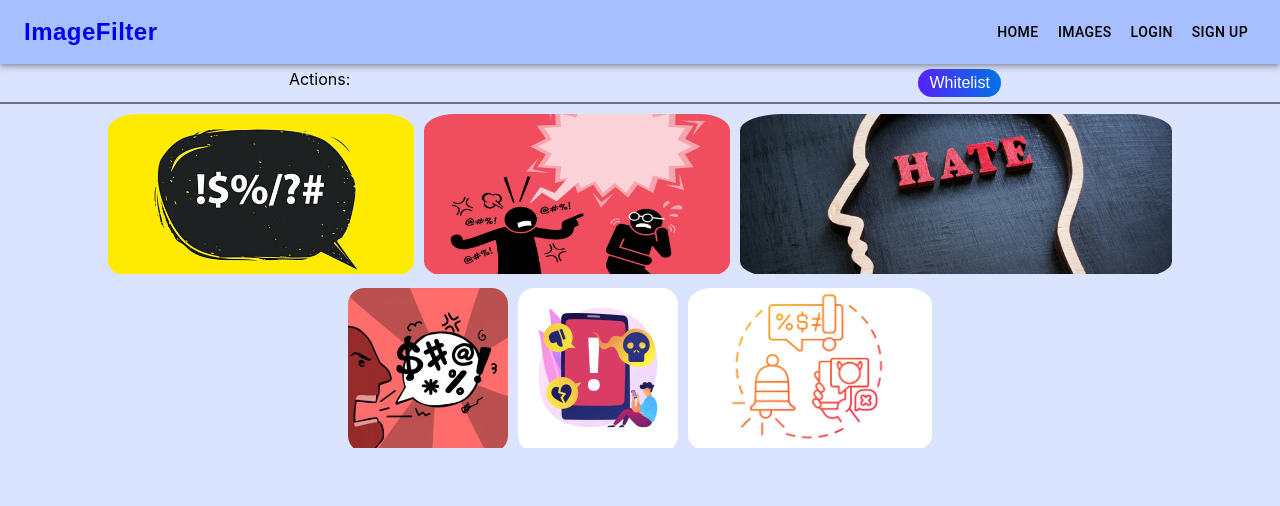
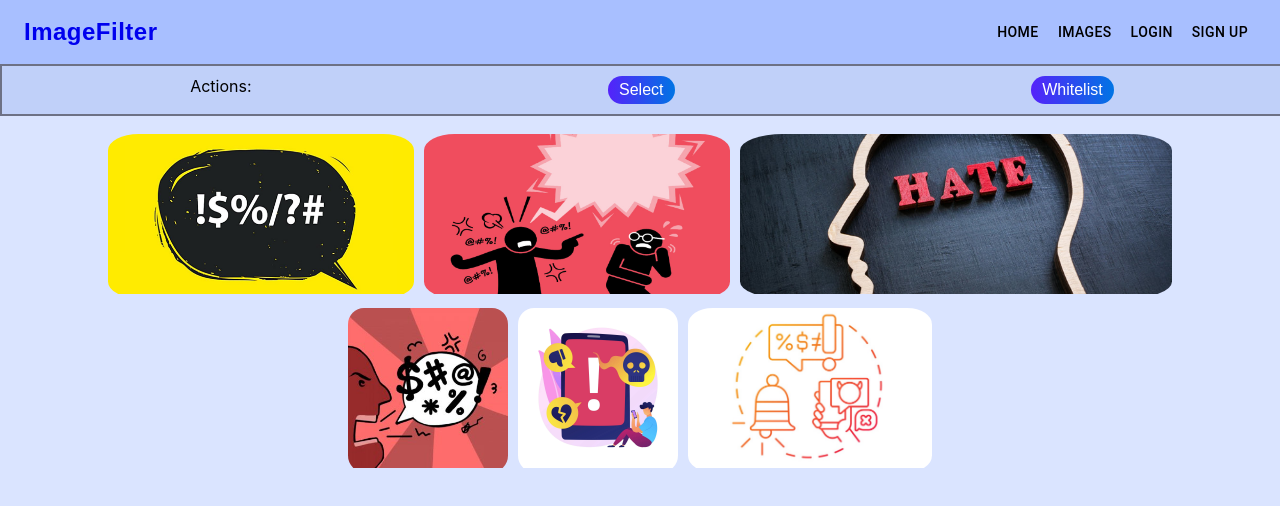
Before and after one commit to UTD-senior-project-11/if-ui, a React (Create React App) app: page /#/grid in a window 1280 px wide. Shown: the top 506 px of the page. Built offline with nearby package versions, Linux system fonts and the light colour scheme; sample sign-in values are in the browser's storage.

Commit message:
Add placeholder code for select multiple images

```diff
--- a/src/components/ImageGrid.js
+++ b/src/components/ImageGrid.js
@@ -1,5 +1,7 @@
 import React, { useState } from "react";
 import "./ImageGrid.scss";
+import Checkbox from '@mui/material/Checkbox';
+import Alert from '@mui/material/Alert';
 
 import img0 from "../assets/0.jpg";
 import img1 from "../assets/1.jpg";
@@ -16,6 +18,9 @@ const GridItem = (props) => {
   return (
     <div className="image-grid-item">
       <div className="image-grid-item-contents">
+        <div className="image-grid-item-checkbox">
+          {props.showCheckbox && <Checkbox {...props.checkedImages} />}
+        </div>
         <img
           alt={"thumbnail"}
           className="image-grid-item-image"
@@ -32,40 +37,55 @@ const GridItem = (props) => {
 
 const ImageGrid = () => {
   const [sideImage, setSideImage] = useState();
+  const [showCheckbox, setShowCheckbox] = useState(false);
+  const [checkedImages, setCheckedImages] = useState();
   let gridItemsArray = []; // grid items to be rendered
 
   // placeholder hardcoded images in lieu of a backend
   gridItemsArray.push(
-    <GridItem img={img0} onClick={() => handleClick(img0)} />
+    <GridItem img={img0} onClick={() => handleClick(img0)} checkedImages={checkedImages} showCheckbox={showCheckbox}/>
   );
   gridItemsArray.push(
-    <GridItem img={img1} onClick={() => handleClick(img1)} />
+    <GridItem img={img1} onClick={() => handleClick(img1)} checkedImages={checkedImages} showCheckbox={showCheckbox}/>
   );
   gridItemsArray.push(
-    <GridItem img={img2} onClick={() => handleClick(img2)} />
+    <GridItem img={img2} onClick={() => handleClick(img2)} checkedImages={checkedImages} showCheckbox={showCheckbox}/>
   );
   gridItemsArray.push(
-    <GridItem img={img3} onClick={() => handleClick(img3)} />
+    <GridItem img={img3} onClick={() => handleClick(img3)} checkedImages={checkedImages} showCheckbox={showCheckbox}/>
   );
   gridItemsArray.push(
-    <GridItem img={img4} onClick={() => handleClick(img4)} />
+    <GridItem img={img4} onClick={() => handleClick(img4)} checkedImages={checkedImages} showCheckbox={showCheckbox}/>
   );
   gridItemsArray.push(
-    <GridItem img={img5} onClick={() => handleClick(img5)} />
+    <GridItem img={img5} onClick={() => handleClick(img5)} checkedImages={checkedImages} showCheckbox={showCheckbox}/>
   );
 
   function handleClick(img) {
     setSideImage(img);
   }
 
+  function enableSelect(img) {
+    setShowCheckbox(!showCheckbox);
+  }
+
+  function whitelist(img) {
+
+  }
+
   return (
     <div className="image-grid">
       <div className="image-grid-actions-bar">
         <span>Actions:</span>
-        <button className="image-grid-action-button" type="button">
+        <button className="image-grid-action-button button-select" type="button" onClick={enableSelect}>
+          Select
+        </button>
+        <button className="image-grid-action-button button-whitelist" type="button" onClick={whitelist}>
           Whitelist
         </button>
       </div>
+
+      {/*showCheckbox && <Alert severity="info" sx={{paddingTop: "50px"}}>Select images to perform actions.</Alert>*/}
 
       <div className="image-grid-content">
         <div className="image-grid-items">
--- a/src/components/ImageGrid.scss
+++ b/src/components/ImageGrid.scss
@@ -6,13 +6,14 @@ img { max-width: 100%; height: 100%; }
 }
 
 .image-grid-actions-bar {
+    background-color: #c0d0f9;
     position: fixed;
     width: 100%;
     height: auto;
-    padding: 5px;
+    padding: 10px;
     display: flex;
     justify-content: space-around;
-    border-bottom: 2px solid #6d7185;
+    border: 2px solid #6d7185;
 }
 
 .image-grid-action-button {
@@ -39,7 +40,7 @@ img { max-width: 100%; height: 100%; }
     display: flex;
     flex-flow: wrap;
     gap: 10px;
-    padding: 50px;
+    padding: 70px;
     justify-content: center;
 }
 
@@ -86,6 +87,12 @@ img { max-width: 100%; height: 100%; }
     overflow: hidden;
 }
 
+.image-grid-item-checkbox {
+    position: absolute;
+    right: 5px;
+    top: 5px;
+}
+
 .image-grid-item-image {
     cursor: pointer;
     max-width: 100%;
```
Also changed, not shown: 1 other file (tests, documents, lock files or other folders).
